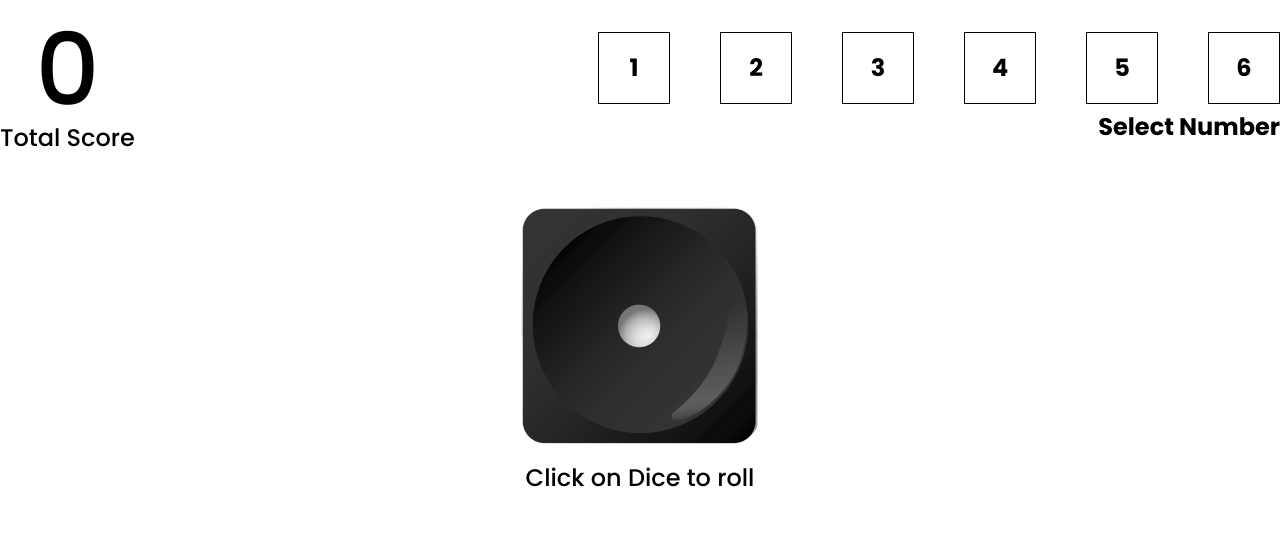
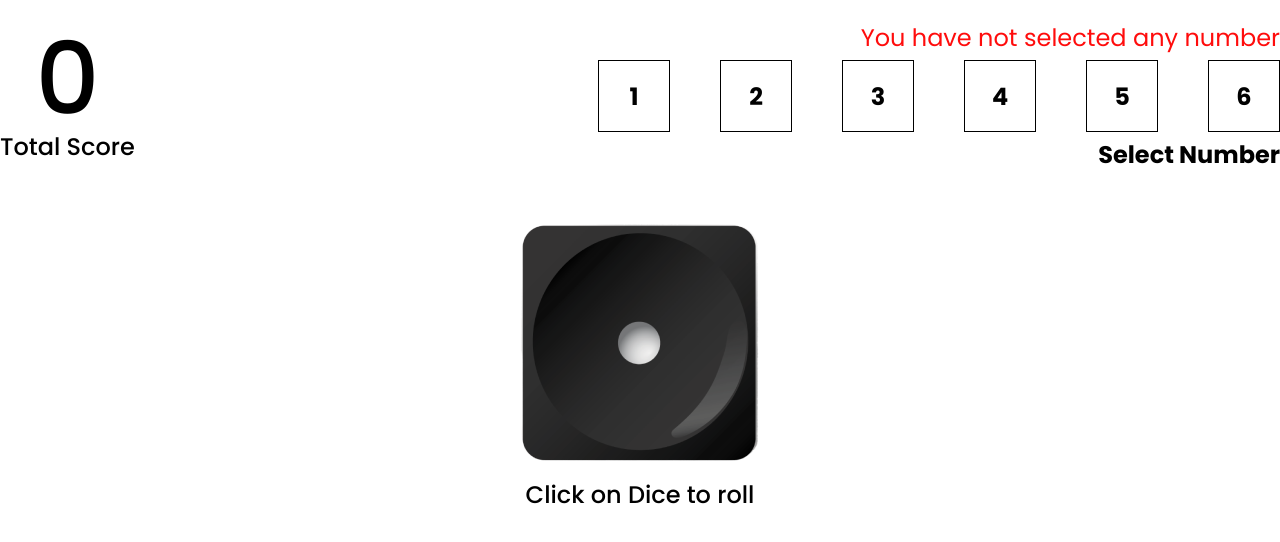
Before and after one commit to Shad-Islam/Dice-Game, a React (Create React App) app: page / in a window 1280 px wide. Both pictures are taken after a click on the element 640 px from the left and 331 px from the top of the page. Shown: the top 542 px of the page. Built offline with nearby package versions, Linux system fonts and the light colour scheme.

Commit message:
conditional show error

```diff
--- a/src/App.css
+++ b/src/App.css
@@ -108,6 +108,15 @@ body{
   align-items: end;
   flex-direction: column;
 }
+
+.numbers-text-top {
+  font-size: 24px;
+  color: #FF0C0C;
+  font-weight: 400;
+  font-style: normal;
+  line-height: normal;
+}
+
 .numbers{
   gap: 50px;
   display: flex;
@@ -129,7 +138,7 @@ body{
   line-height: normal;
 }
 
-.numbers-text{
+.numbers-text-bottom p{
   color: #000;
   font-size: 24px;
   font-weight: 700;
--- a/src/components/GamePlay.jsx
+++ b/src/components/GamePlay.jsx
@@ -5,11 +5,15 @@ import NumberSelector from "./NumberSelector";
 
 function GamePlay() {
   const [score, setScore] = useState(0);
-  const [selectNumber, setSelectNumber] = useState(undefined);
+  const [selectNumber, setSelectNumber] = useState();
   const [currentDice, setCurrentDice] = useState(1);
+  const [error, setError] = useState("");
 
   let rendomNumber = () => {
     if (!selectNumber) {
+      setError(
+        <p className="numbers-text-top">You have not selected any number</p>
+      );
       return;
     }
 
@@ -32,6 +36,8 @@ function GamePlay() {
           <TotalScore score={score} />
         </div>
         <NumberSelector
+          error={error}
+          setError={setError}
           selectNumber={selectNumber}
           setSelectNumber={setSelectNumber}
         />
--- a/src/components/NumberSelector.jsx
+++ b/src/components/NumberSelector.jsx
@@ -3,9 +3,15 @@ import React from "react";
 function NumberSelector(props) {
   const numArr = [1, 2, 3, 4, 5, 6];
 
+  const numberSelectHandler = (value) => {
+    props.setSelectNumber(value);
+    props.setError("");
+  };
+
   console.log(props.selectNumber);
   return (
     <div className="NumberSelector">
+      <p>{props.error}</p>
       <div className="numbers">
         {numArr.map((value, index) => (
           <div
@@ -17,14 +23,14 @@ function NumberSelector(props) {
             }}
             key={index}
             onClick={() => {
-              props.setSelectNumber(value);
+              numberSelectHandler(value);
             }}
           >
             {value}
           </div>
         ))}
       </div>
-      <div className="numbers-text">
+      <div className="numbers-text-bottom">
         <p>Select Number</p>
       </div>
     </div>
```
